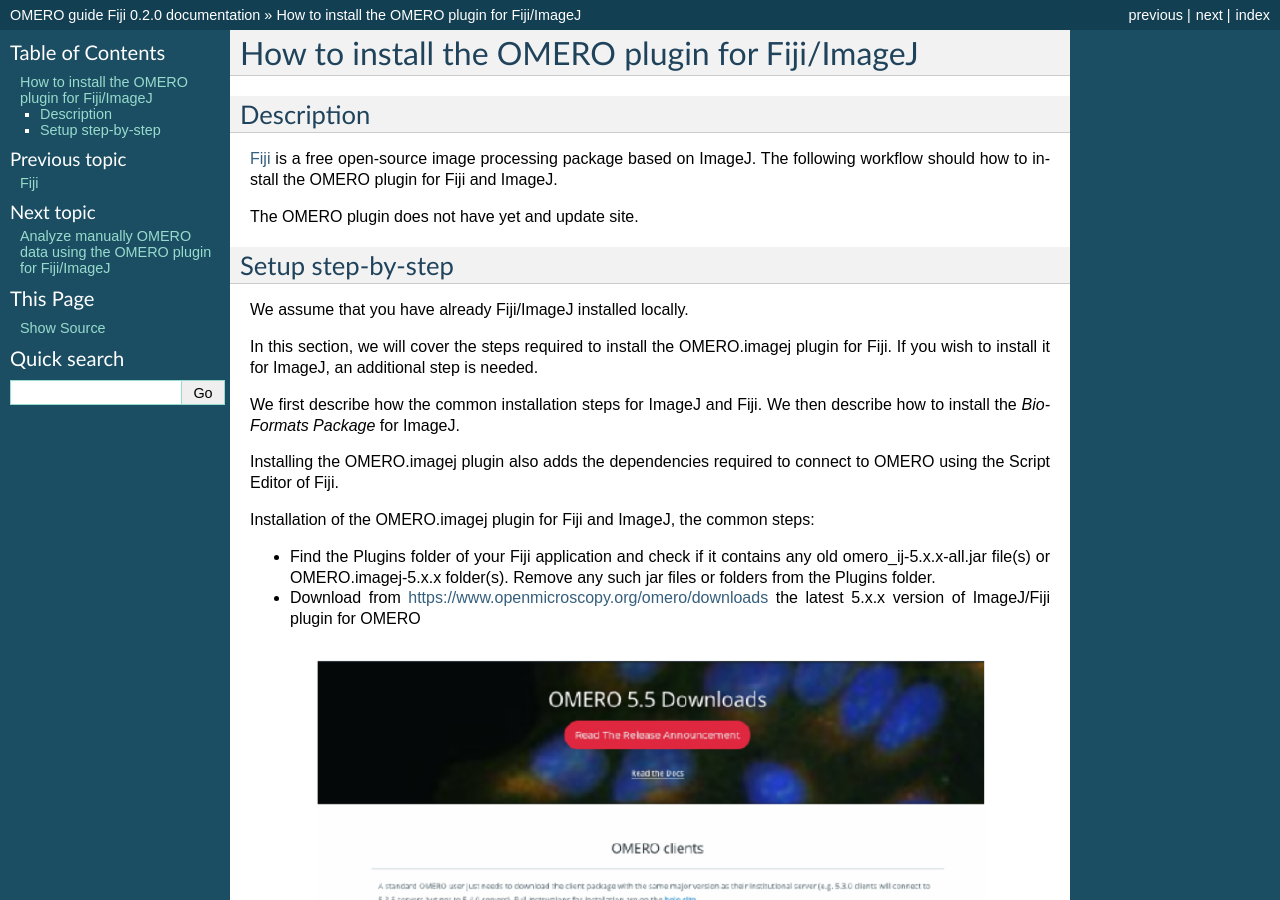
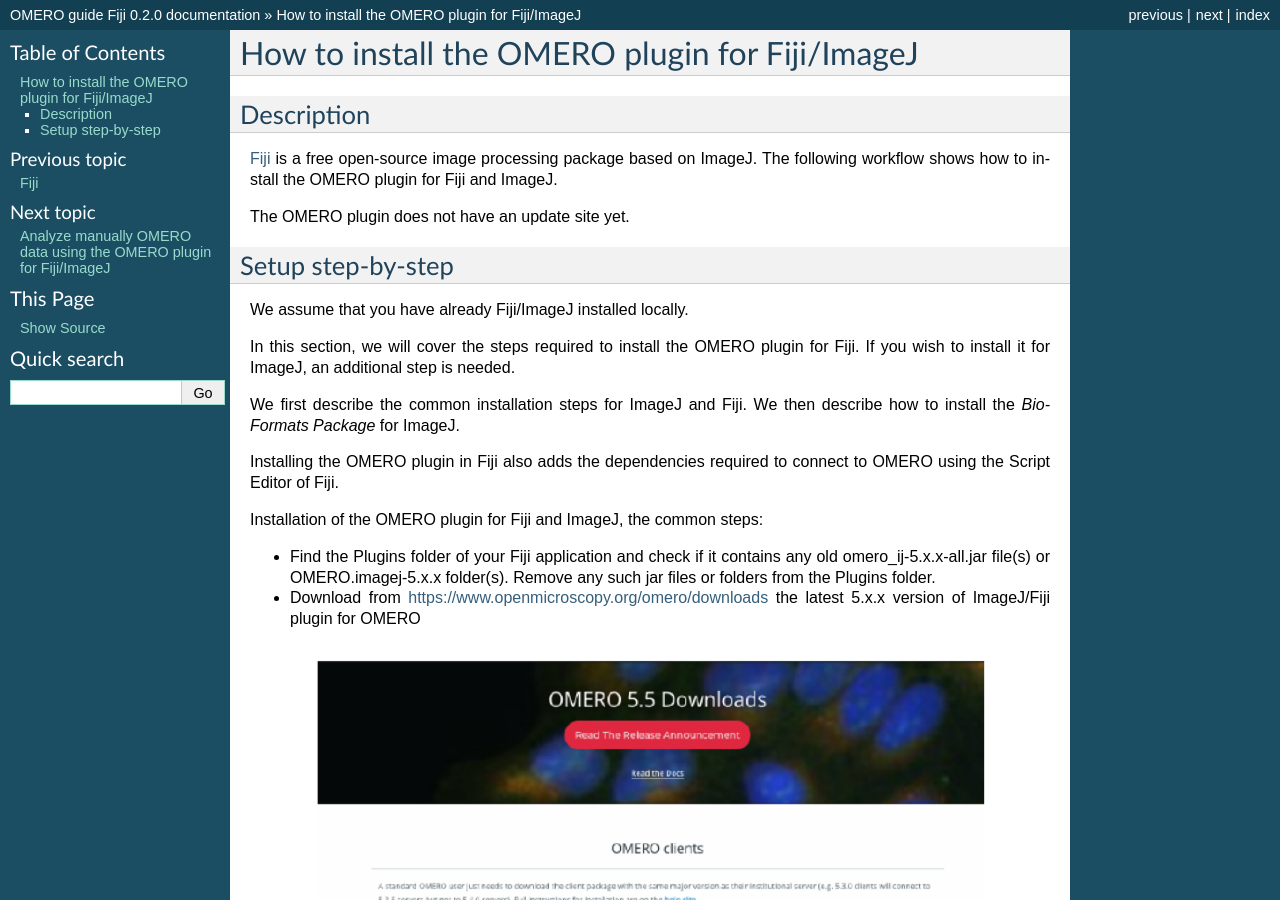
Before and after one commit to ome/omero-guide-fiji, a Sphinx documentation site: the page built from docs/installation.rst, in a window 1280 px wide and 900 px high. Built offline with Sphinx 7.4.7, drawn with Linux system fonts in a browser that asks for light colours.

Commit message:
Fix typos in installation

```diff
--- a/docs/installation.rst
+++ b/docs/installation.rst
@@ -5,10 +5,10 @@
 -----------
 
 `Fiji <https://imagej.net/Fiji>`__ is a free open-source image processing package based on
-ImageJ. The following workflow should how to
+ImageJ. The following workflow shows how to
 install the OMERO plugin for Fiji and ImageJ.
 
-The OMERO plugin does not have yet and update site.
+The OMERO plugin does not have an update site yet.
 
 Setup step-by-step
 ------------------
@@ -16,16 +16,16 @@
 We assume that you have already Fiji/ImageJ installed locally.
 
 In this section, we will cover the steps required to install the
-OMERO.imagej plugin for Fiji. If you wish to install it for ImageJ,
+OMERO plugin for Fiji. If you wish to install it for ImageJ,
 an additional step is needed.
 
-We first describe how the common installation steps for ImageJ and Fiji.
+We first describe the common installation steps for ImageJ and Fiji.
 We then describe how to install the *Bio-Formats Package* for ImageJ.
 
-Installing the OMERO.imagej plugin also adds the dependencies
+Installing the OMERO plugin in Fiji also adds the dependencies
 required to connect to OMERO using the Script Editor of Fiji.
 
-Installation of the OMERO.imagej plugin for Fiji and ImageJ, the
+Installation of the OMERO plugin for Fiji and ImageJ, the
 common steps:
 
 -  Find the Plugins folder of your Fiji application and check if it contains any old omero_ij-5.x.x-all.jar file(s) or OMERO.imagej-5.x.x folder(s). Remove any such jar files or folders from the Plugins folder.
```
